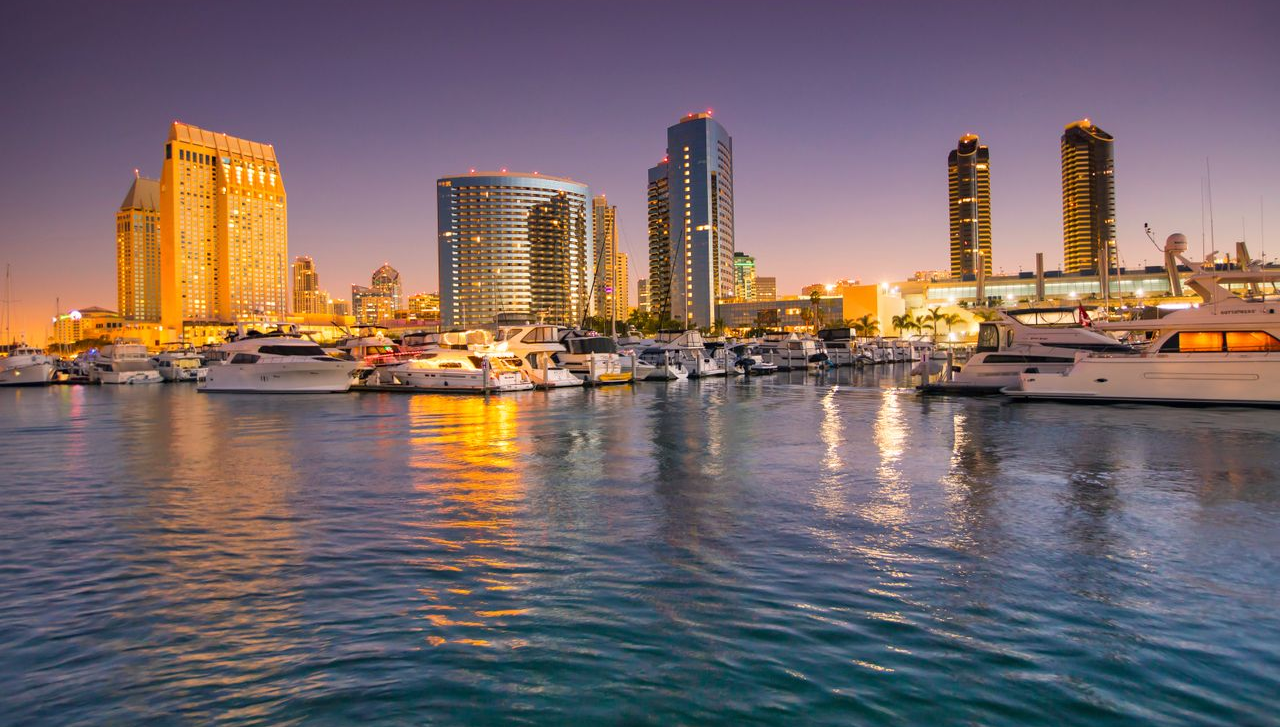
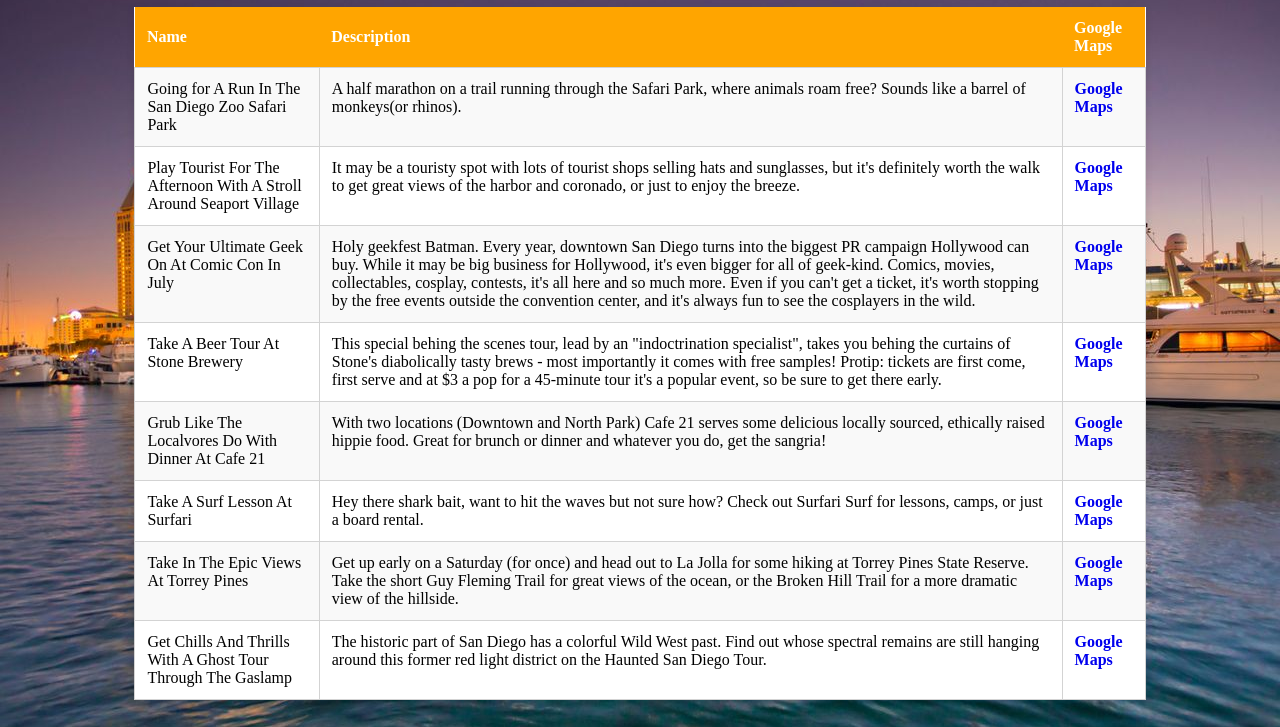
Before and after one commit to isaiahr06/web102-san-diego-top-spots, a website: page index.html in a window 1280 px wide. Shown: the part 73-800 px from the top of the page. Drawn offline with Linux system fonts and the light colour scheme.

Commit message:
Added Table with all locations as well as color to the webpage.

```diff
--- a/index.html
+++ b/index.html
@@ -11,6 +11,62 @@
     <!-- Write your markup here -->
     <main>
         <h1> San Diego Top Spots</h1>
+        <table>
+            <tr>
+                <th>Name</th>
+                <th>Description</th>
+                <th>Google Maps</th>
+            </tr>
+
+            <tr>
+                <td>Going for A Run In The San Diego Zoo Safari Park</td>
+                <td>A half marathon on a trail running through the Safari Park, where animals roam free? Sounds like a barrel of monkeys(or rhinos).</td>
+                <td><a href="https://maps.app.goo.gl/ADT4uBKDd3nXxV2a7" >Google Maps</a></td>
+            </tr>
+
+            <tr>
+                <td>Play Tourist For The Afternoon With A Stroll Around Seaport Village</td>
+                <td>It may be a touristy spot with lots of tourist shops selling hats and sunglasses, but it's definitely worth the walk to get great views of the harbor and coronado, or just to enjoy the breeze.</td>
+                <td><a href="https://maps.app.goo.gl/qytBVmfaFv6YfHvc9" >Google Maps</a></td>
+            </tr>
+
+            <tr>
+                <td>Get Your Ultimate Geek On At Comic Con In July</td>
+                <td>Holy geekfest Batman. Every year, downtown San Diego turns into the biggest PR campaign Hollywood can buy. While it may be big business for Hollywood, it's even bigger for all of geek-kind. Comics, movies, collectables, cosplay, contests, it's all here and so much more. Even if you can't get a ticket, it's worth stopping by the free events outside the convention center, and it's always fun to see the cosplayers in the wild.</td>
+                <td><a href="https://maps.app.goo.gl/TqpQTSXL6MiChA2e7" >Google Maps</a></td>
+            </tr>
+
+            <tr>
+                <td>Take A Beer Tour At Stone Brewery</td>
+                <td>This special behing the scenes tour, lead by an "indoctrination specialist", takes you behing the curtains of Stone's diabolically tasty brews - most importantly it comes with free samples! Protip: tickets are first come, first serve and at $3 a pop for a 45-minute tour it's a popular event, so be sure to get there early.</td>
+                <td><a href="https://maps.app.goo.gl/zVXyayqQRuT39Gdm8" >Google Maps</a></td>
+            </tr>
+
+            <tr>
+                <td>Grub Like The Localvores Do With Dinner At Cafe 21</td>
+                <td>With two locations (Downtown and North Park) Cafe 21 serves some delicious locally sourced, ethically raised hippie food. Great for brunch or dinner and whatever you do, get the sangria!</td>
+                <td><a href="https://maps.app.goo.gl/RUTZJP9ugT6nBsmEA" >Google Maps</a></td>
+            </tr>
+
+            <tr>
+                <td>Take A Surf Lesson At Surfari</td>
+                <td>Hey there shark bait, want to hit the waves but not sure how? Check out Surfari Surf for lessons, camps, or just a board rental.</td>
+                <td><a href="https://maps.app.goo.gl/zBWJd2Vdez7Hyitb9" >Google Maps</a></td>
+            </tr>
+
+            <tr>
+                <td>Take In The Epic Views At Torrey Pines</td>
+                <td>Get up early on a Saturday (for once) and head out to La Jolla for some hiking at Torrey Pines State Reserve. Take the short Guy Fleming Trail for great views of the ocean, or the Broken Hill Trail for a more dramatic view of the hillside.</td>
+                <td><a href="https://maps.app.goo.gl/vHPQjXmqTBEpeRvd9" >Google Maps</a></td>
+            </tr>
+
+            <tr>
+                <td>Get Chills And Thrills With A Ghost Tour Through The Gaslamp</td>
+                <td>The historic part of San Diego has a colorful Wild West past. Find out whose spectral remains are still hanging around this former red light district on the Haunted San Diego Tour.</td>
+                <td><a href="https://maps.app.goo.gl/LwPEeWGrUjFqdWwj6" >Google Maps</a></td>
+            </tr>
+
+        </table>
     </main>
 
     <!-- Don't forget to add your <script> tag here -->
--- a/styles.css
+++ b/styles.css
@@ -5,3 +5,39 @@
     background-attachment: fixed;
     background-size: cover;
 }
+h1{
+    text-align: center;
+    color: white;
+}
+table{
+    width: 80%;
+    border-collapse: collapse;
+    background-color:white;
+    box-shadow: 0 2px 8px rgba(0, 0, 0, 0.1);
+    margin: 20px auto;
+}
+th {
+    background-color: orange;
+    color: white;
+    padding: 12px;
+    text-align: left;
+}
+td{
+    border: 1px solid lightgrey;
+    padding: 12px;
+    vertical-align: top;
+}
+tr:nth-child(even){
+    background-color: #f9f9f9;
+}
+tr:hover{
+    background-color: #fffdd2;
+}
+a{
+    text-decoration: none;
+    font-weight: bold;
+}
+a:hover{
+    color: orange;
+    text-decoration: underline;
+}
```
